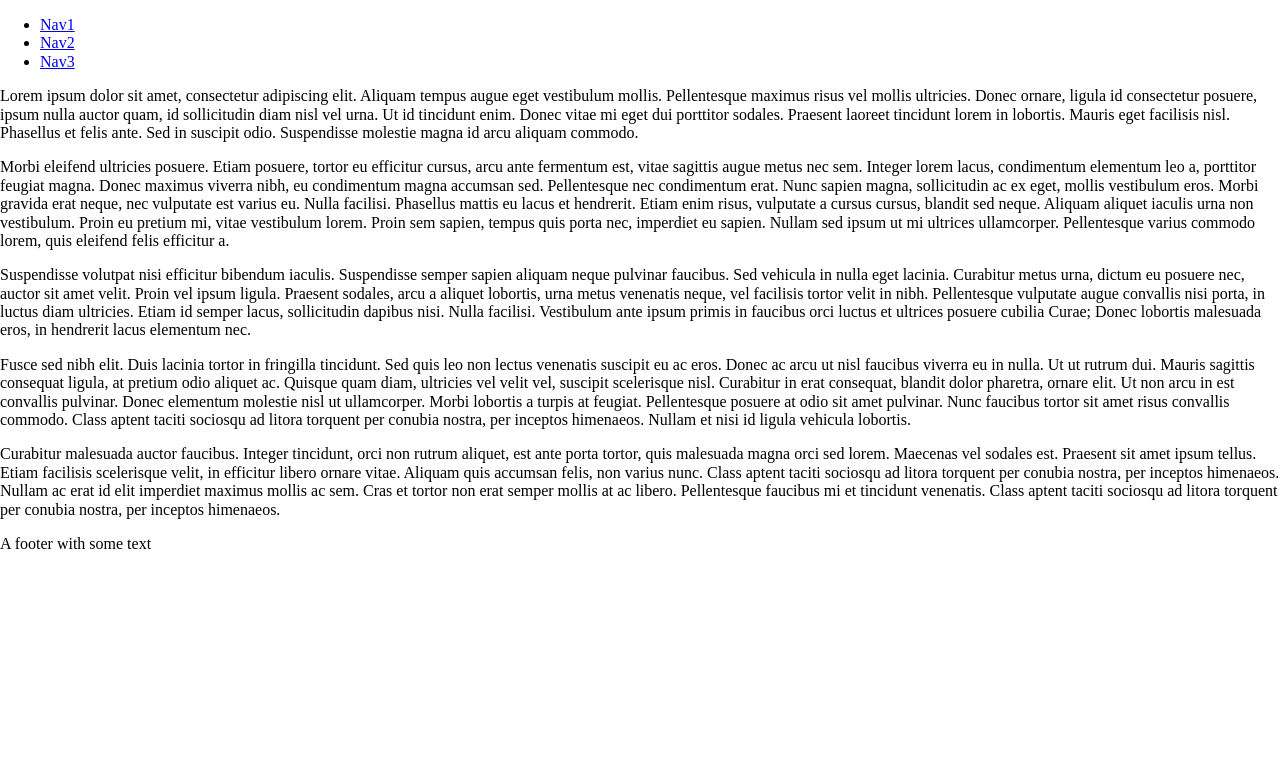
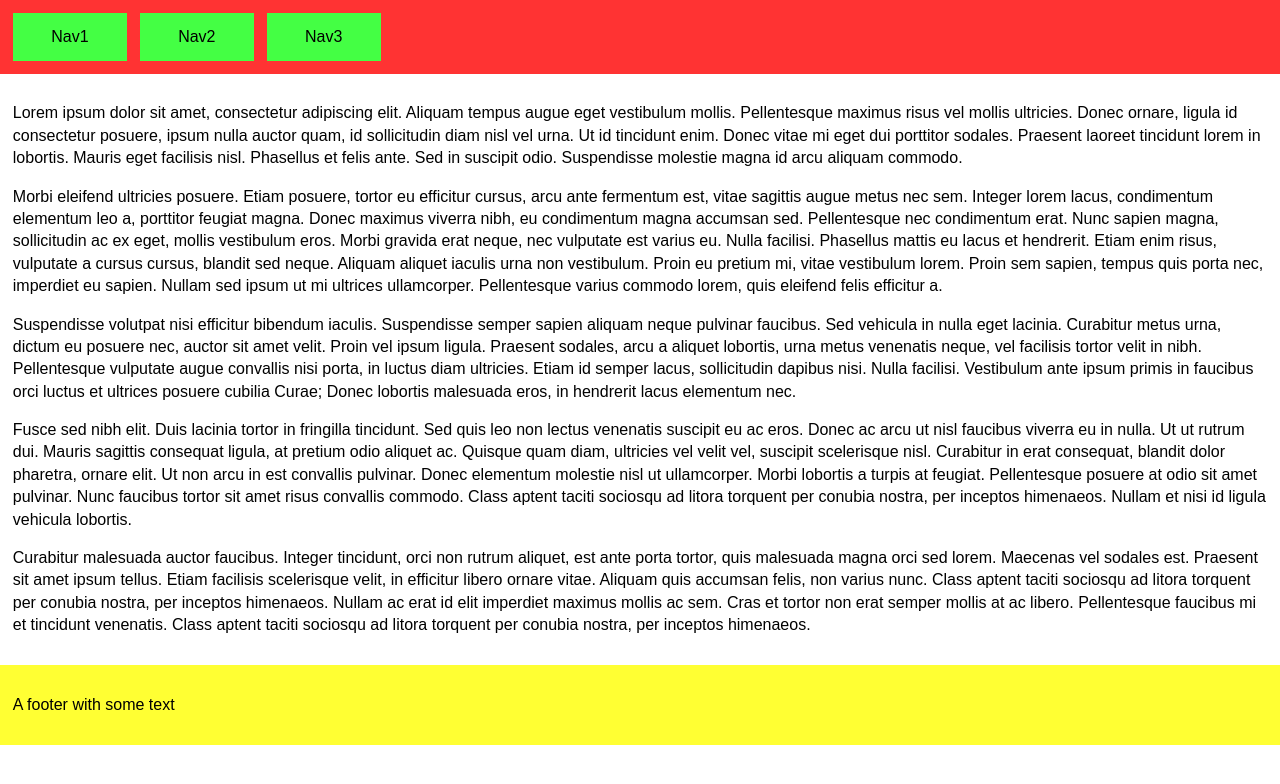
Before and after one commit to DentistLeeroy/HTML-CSS-Media_Queries_2_Exercise_1, a plain HTML site: page index.html in a window 1280 px wide. Drawn offline with nearby package versions, Linux system fonts and the light colour scheme; a web font is replaced by a local one.

Commit message:
Update style.css

```diff
--- a/assets/css/style.css
+++ b/assets/css/style.css
@@ -2,8 +2,75 @@
 	CSS by Kristoffer Egholm Wendelboe
 	UCN MMD 2020
 */
-@import url('https://fonts.googleapis.com/css2?family=Fjord+One&display=swap');
+
+/* generic stuff  */
+
+* {
+	box-sizing: border-box;
+	/* NOTHING ELSE GOES IN HERE */
+	/* UNLESS YOU HAVE A REALLY GOOD REASON TO */
+}
+
+.flex {
+	display: flex;
+	align-content: space-between;
+}
+
+.flex-collapse-left {
+	align-content: unset;
+}
+
+/* content css */
 
 body {
-	font-family: 'Fjord One', serif;
+	font-family: sans-serif;
+	padding: 0;
+	margin: 0;
+	line-height: 1.4;
 }
+
+header {
+	background-color: #f33;
+}
+
+main {
+	padding: 1vw;
+}
+
+footer {
+	background-color: #ff3;
+	min-height: 10vh;
+	padding: 1vw;
+}
+
+/* nav style start  */
+nav {
+	padding: 1vw;
+}
+
+nav ul {
+	margin: 0;
+	padding: 0;
+	list-style-type: none;
+	display: flex;
+}
+
+nav ul li+li {
+	margin-left: 1vw;
+}
+
+nav ul li a {
+	display: inline-block;
+	padding: 1vw 3vw;
+	background-color: #4f4;
+	text-decoration: none;
+	color: #000;
+}
+
+/* set font size for screens larger than mobile */
+
+
+/* print media query */
+
+
+/* orientation media queries - start */
```
